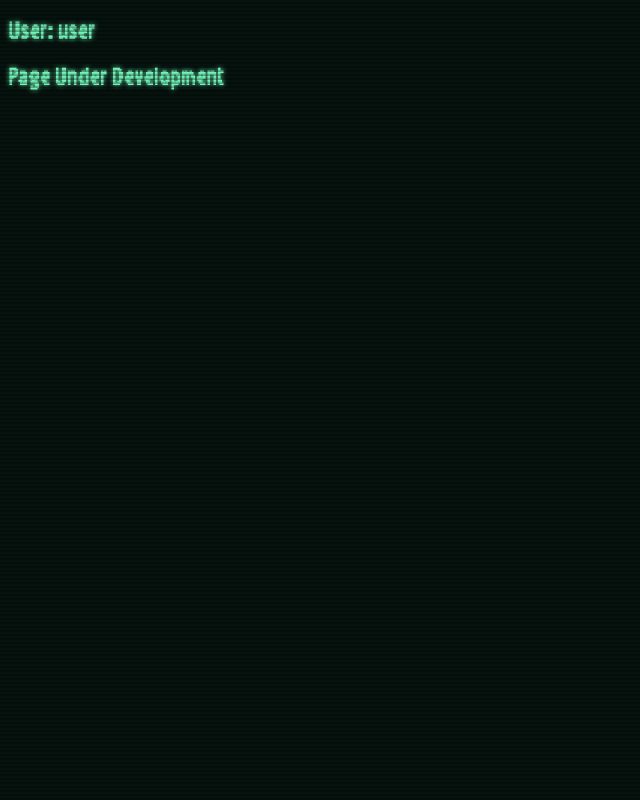
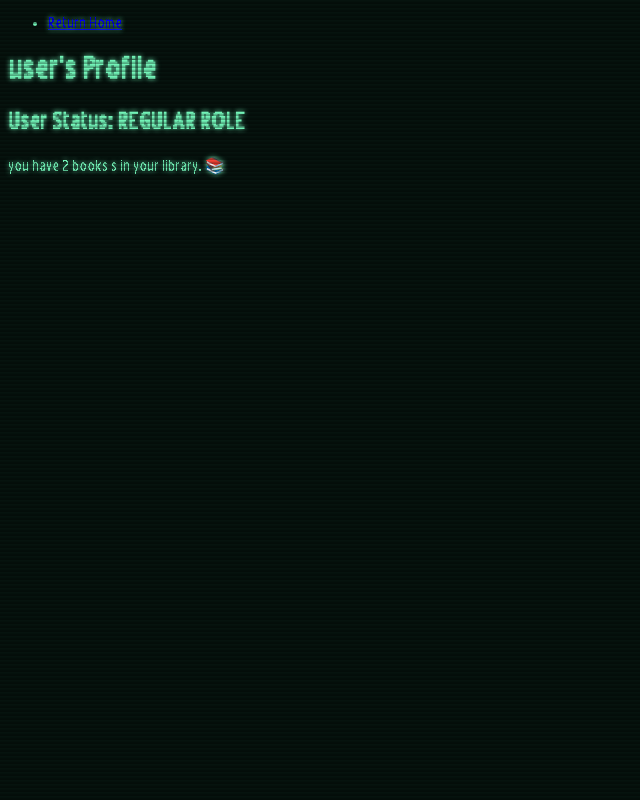
Before and after one commit to reo-sudo/Retro-Book-library, a Django app: page /user/ in a window 1280 px wide. Shown: the whole page, without its empty margins (0-640 px from the left). Run offline with Django 5.2, Linux system fonts and the light colour scheme; a user stored in the database is signed in; data comes from the database, SQL or seed files in the repository.

Commit message:
Update user.html

```diff
--- a/Retro webapp/myproject/RetroApp/templates/user.html
+++ b/Retro webapp/myproject/RetroApp/templates/user.html
@@ -8,9 +8,24 @@
     <link rel="stylesheet" href="{% static 'css/user.css' %}">
 </head>
 <body>
-    <h2>User: {{ username }} </h2>
+    <ul id="NavBar">
+        <li><a href="{% url 'home' %}">Return Home</a></li>
+    </ul>
+    <div class="Userbox">
+        <h1>{{ username }}'s Profile</h1>
+        {% if username == "Admin" %}
+        <h2>User Status: ADMIN ROLE 👑 </h2>
+        {% else %}
+        <h2>User Status: REGULAR ROLE </h2>
+        {% endif %}
+    </div>
 
-       <h2>Page Under Development</h2>
+    <div class="BookBox"><p> you have {{ library_count }} books  {{ library_count|pluralize }} in your library. 📚</p></div>
+
+
+
+
+
 
 
     <div id="interlaced"></div>
```
